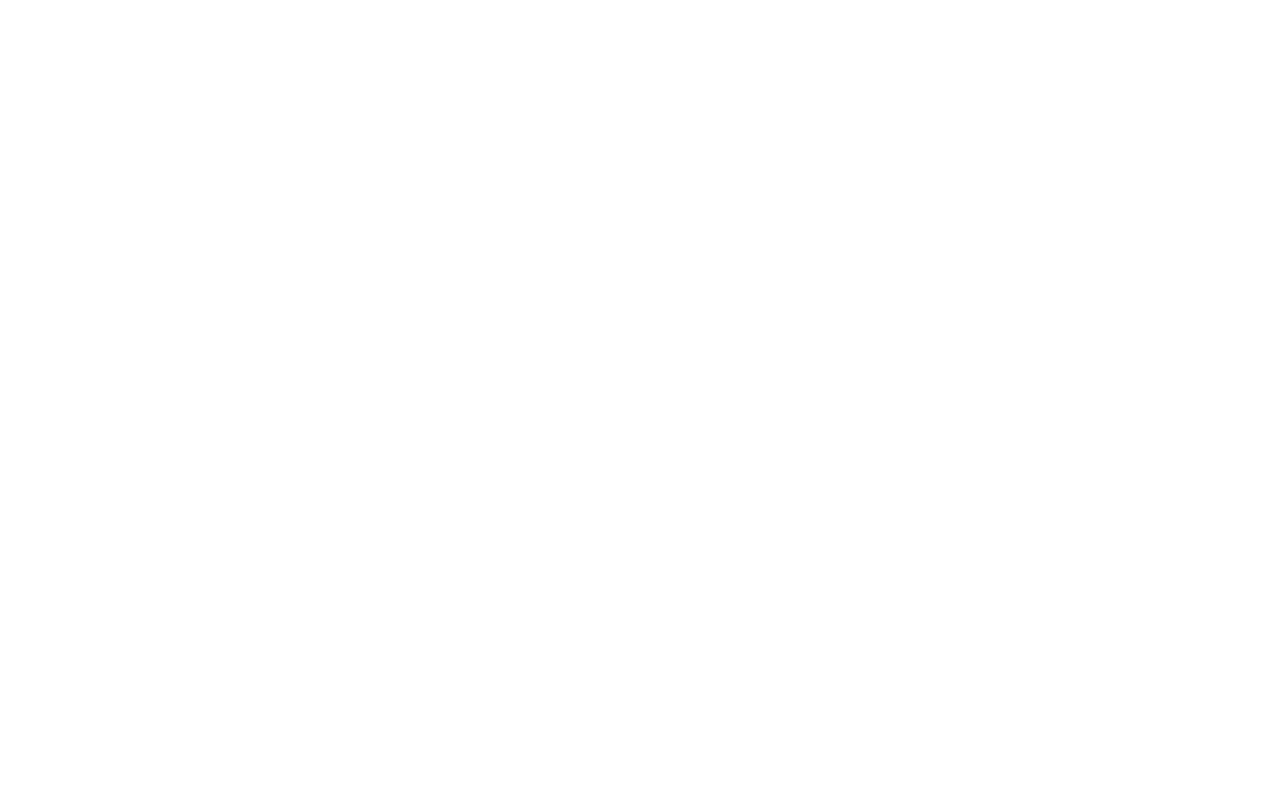
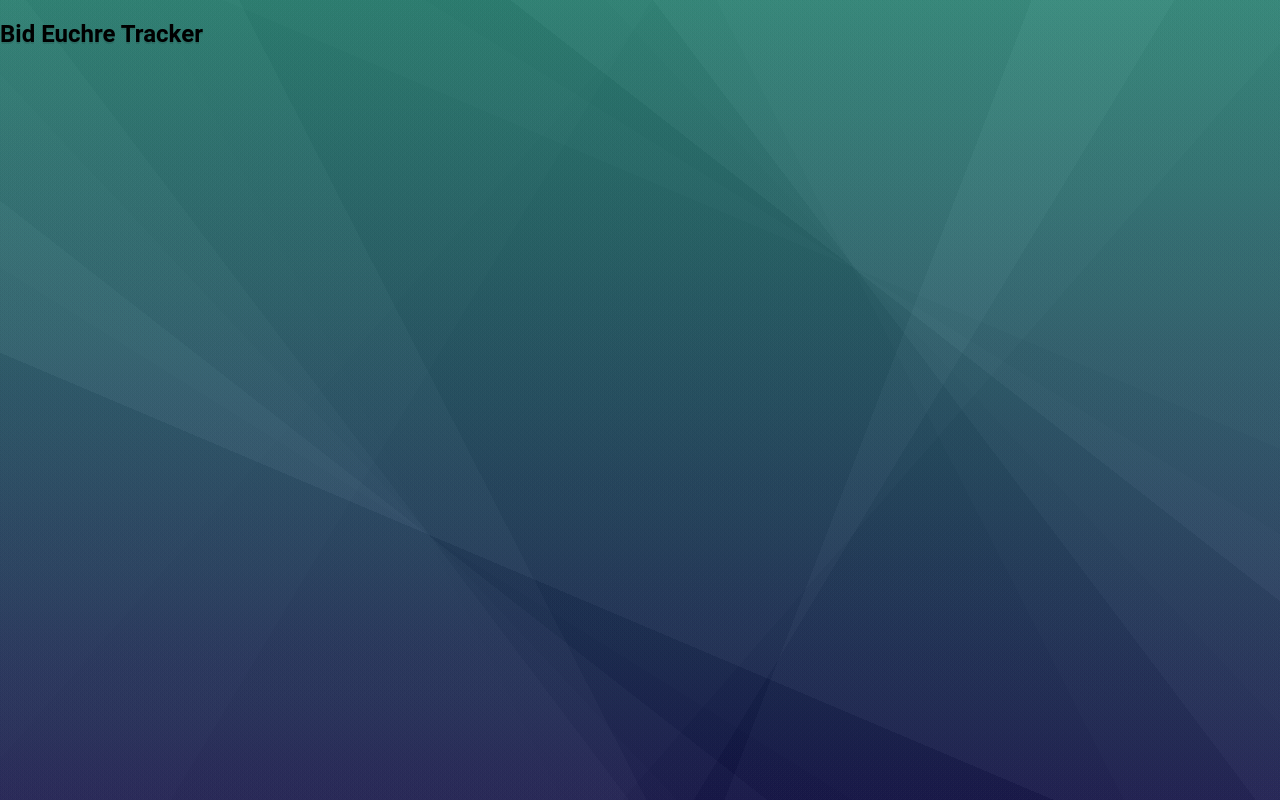
Before and after one commit to elliottandjones/my-personal-portfolio-site, a React (Create React App) app: page /bid-euchre-tracker in a window 1280 px wide. Built offline with nearby package versions, Linux system fonts and the light colour scheme.

Commit message:
formatting

```diff
--- a/src/App.tsx
+++ b/src/App.tsx
@@ -5,25 +5,25 @@ import Contact from "./components/Contact/Contact";
 import Footer from "./components/Footer/Footer";
 import ProjectList from "./components/ProjectList/ProjectList";
 
-const Home: React.FC = () => {
-  return (
-    <main className="home">
+const Home: React.FC = () => (
+  <>
     <About />
     <ProjectList />
     <Contact />
     <Footer />
-    </main>
-  )
-}
+  </>
+);
 
 function App() {
   return (
     <Router>
+      <main className="home">
         <Switch>
           <Route path="/" exact component={Home} />
-        <Route path="/bid-euchre-tracker" exact component={BidEuchreTracker}>
-
-        </Route>
+          <Route
+            path="/bid-euchre-tracker"
+            component={BidEuchreTracker}
+          />
           {/* <Route path="/tetros"></Route>
           <Route path="/conjuring"></Route>
         <Route path="/space"></Route> */}
@@ -36,6 +36,7 @@ function App() {
             )}
           />
         </Switch>
+      </main>
     </Router>
   );
 }
--- a/src/components/About/About.css
+++ b/src/components/About/About.css
@@ -1,7 +1,7 @@
 @import url("https://fonts.googleapis.com/css2?family=Ubuntu+Mono&family=Montserrat&display=swap");
 
 #about {
-  font-size:16px;
+  font-size: 16px;
   box-sizing: border-box;
   text-align: center;
   color: var(--lightslate);
@@ -48,6 +48,7 @@ span.greeting1 {
   text-decoration: none;
   color: var(--lightslate);
 }
-.description a:hover, .description a:focus {
+.description a:hover,
+.description a:focus {
   text-decoration: underline;
 }
--- a/src/components/BidEuchreTracker/BidEuchreTracker.tsx
+++ b/src/components/BidEuchreTracker/BidEuchreTracker.tsx
@@ -1,9 +1,12 @@
-import './BidEuchreTracker.css';
+import { useRouteMatch } from "react-router";
+import "./BidEuchreTracker.css";
 
 export default function BidEuchreTracker() {
+  let match = useRouteMatch();
   return (
     <div className="bid-euchre-tracker">
+      <h2>Bid Euchre Tracker</h2>
 
     </div>
-  )
+  );
 }
--- a/src/components/Contact/Contact.css
+++ b/src/components/Contact/Contact.css
@@ -7,7 +7,11 @@
   align-items: center;
   /* margin-top: -20px; */
   min-height: 54px;
-  background: linear-gradient(-225deg, rgba(227, 253, 245, 0.87) 0%, rgba(255, 230, 250, 0.87) 100%);
+  background: linear-gradient(
+    -225deg,
+    rgba(227, 253, 245, 0.87) 0%,
+    rgba(255, 230, 250, 0.87) 100%
+  );
   /* background-image: -webkit-linear-gradient(-225deg, #E3FDF5 0%, #FFE6FA 100%); */
 }
 
--- a/src/components/ProjectList/ProjectList.tsx
+++ b/src/components/ProjectList/ProjectList.tsx
@@ -8,9 +8,7 @@ export default function ProjectList() {
   return (
     <div id="project-list" className="project-list">
       <ul id="projects-list">
-        <li className="">
-
-        </li>
+        <li className=""></li>
         <li className="tetris">
           <a
             className="grow"
--- a/src/index.css
+++ b/src/index.css
@@ -18,10 +18,10 @@ body {
 /* main {
   height: 100vh;
 } */
-.home {
+main.home {
   box-sizing: border-box;
-  font-family: "Roboto", Tahoma, Geneva, Verdana, -apple-system,
-    BlinkMacSystemFont, Oxygen, Ubuntu, Cantarell, "Open Sans", "Helvetica Neue",
+  font-family: Ubuntu, "Roboto", Tahoma, Geneva, Verdana, -apple-system,
+    BlinkMacSystemFont, Oxygen, Cantarell, "Open Sans", "Helvetica Neue",
     "Segoe UI", sans-serif;
   font-weight: 500;
   font-size: 16px;
```
Also changed, not shown: src/components/About/About.tsx (+10 -3 lines), src/components/ProjectList/ProjectList.css (+4 -3 lines), 1 other file (tests, documents, lock files or other folders). Lines whose indentation alone changed are shown as unchanged.
